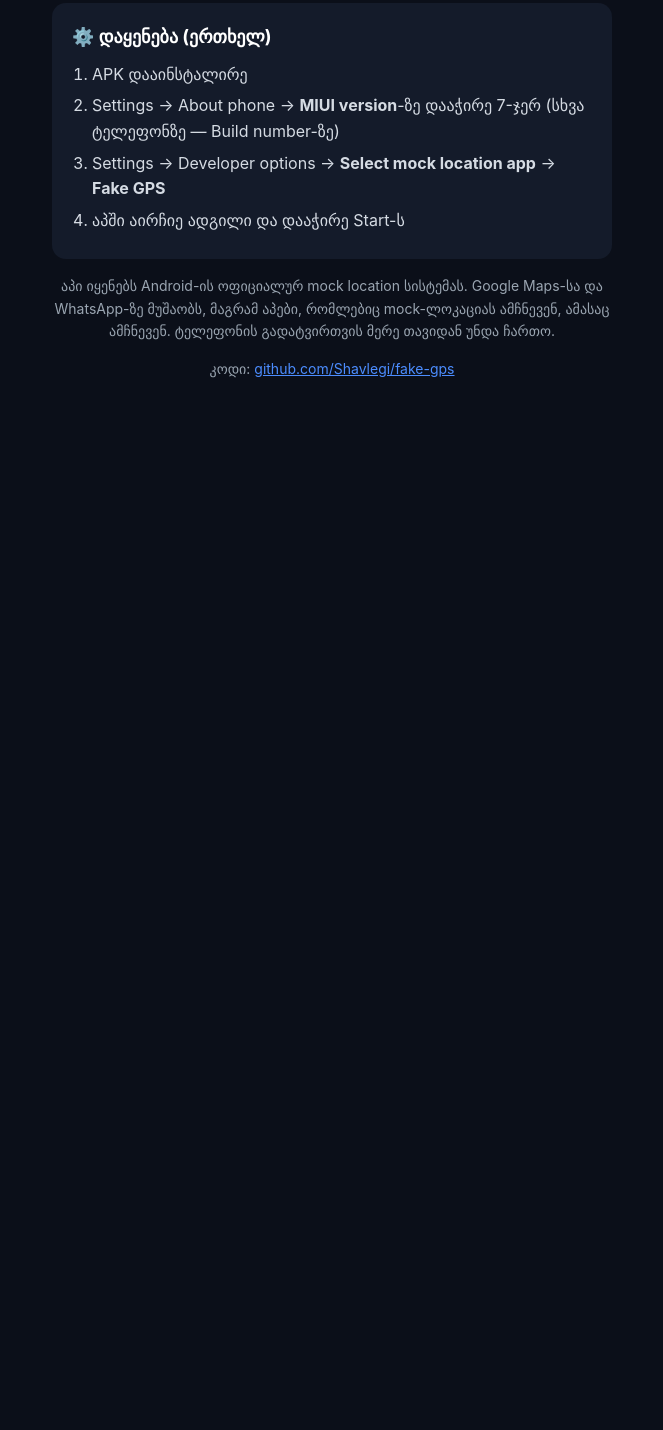
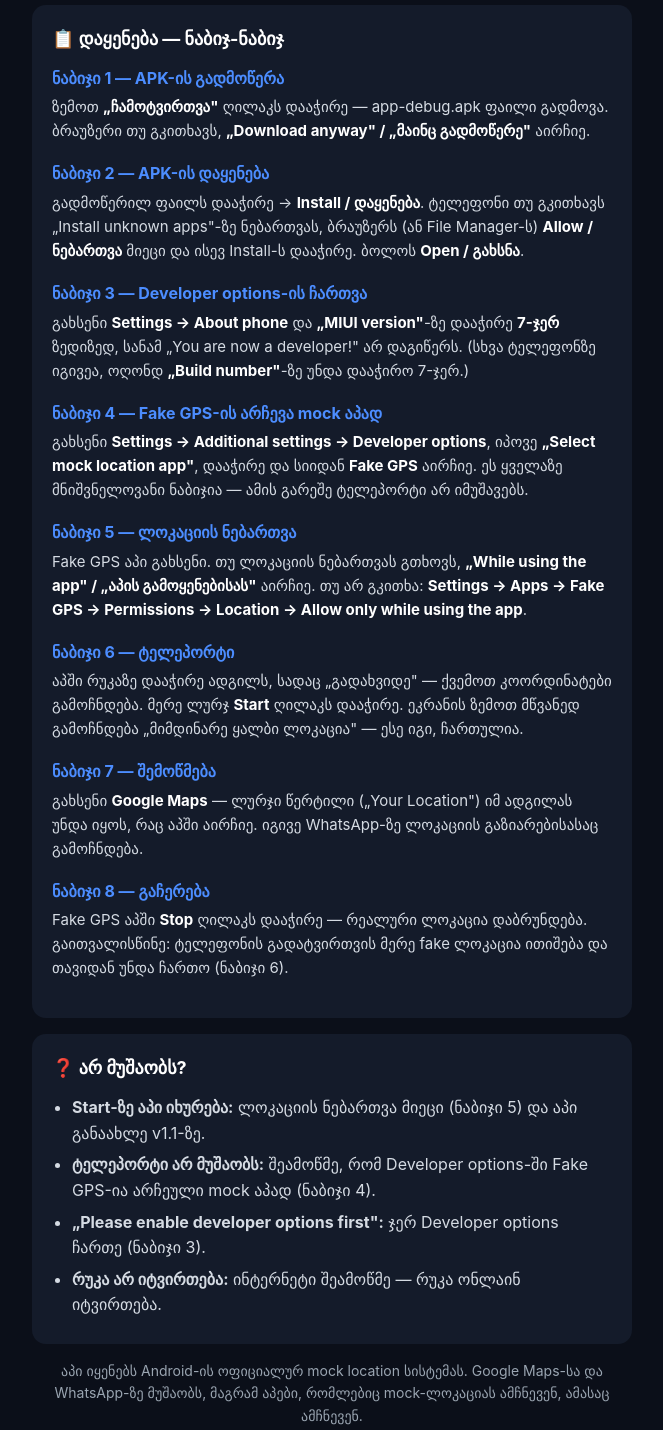
Before and after one commit to Shavlegi/fake-gps, a plain HTML site: page index.html in a window 1280 px wide. Shown: the part 665-2095 px from the top of the page, without its empty margins (308-971 px from the left). Before the commit the page ends 1094 px from the top, so only its background shows below. Drawn offline with Linux system fonts and the light colour scheme.

Commit message:
Add files via upload

```diff
--- a/index.html
+++ b/index.html
@@ -4,11 +4,11 @@
 <meta charset="UTF-8">
 <meta name="viewport" content="width=device-width, initial-scale=1.0">
 <title>Fake GPS — ჩამოტვირთვა</title>
-<meta name="description" content="მარტივი Fake GPS აპი Android-ზე — რუკაზე ადგილის არჩევა, ტელეპორტი, ფავორიტები. უფასო APK.">
+<meta name="description" content="მარტივი Fake GPS აპი Android-ზე — რუკაზე ადგილის არჩევა, ტელეპორტი, ფავორიტები. უფასო APK. დეტალური ინსტრუქცია ნაბიჯ-ნაბიჯ.">
 <style>
   * { box-sizing: border-box; margin: 0; padding: 0; }
   body { background: #0B0F19; color: #fff; font-family: -apple-system, "Segoe UI", Roboto, sans-serif; line-height: 1.6; padding: 24px 16px 48px; }
-  .wrap { max-width: 560px; margin: 0 auto; text-align: center; }
+  .wrap { max-width: 600px; margin: 0 auto; text-align: center; }
   .pin { width: 84px; height: 84px; margin: 24px auto 12px; background: #4C8DFF; border-radius: 50% 50% 50% 0; transform: rotate(-45deg); display: flex; align-items: center; justify-content: center; }
   .pin span { transform: rotate(45deg); font-size: 38px; }
   h1 { font-size: 34px; margin-bottom: 6px; }
@@ -17,9 +17,13 @@
   .dl:active { opacity: .85; }
   .ver { color: #9AA5B1; font-size: 14px; margin-bottom: 32px; }
   .card { background: #141B2A; border-radius: 14px; padding: 20px; margin-bottom: 16px; text-align: left; }
-  .card h2 { font-size: 18px; margin-bottom: 10px; }
-  .card ul, .card ol { padding-left: 20px; }
+  .card h2 { font-size: 18px; margin-bottom: 12px; }
+  .card ul { padding-left: 20px; }
   .card li { margin-bottom: 6px; color: #D5DBE3; }
+  .step { margin-bottom: 18px; }
+  .step h3 { font-size: 16px; color: #4C8DFF; margin-bottom: 4px; }
+  .step p { color: #D5DBE3; font-size: 15px; }
+  .step p b { color: #fff; }
   .note { color: #9AA5B1; font-size: 14px; }
   a.link { color: #4C8DFF; }
 </style>
@@ -45,16 +49,60 @@
   </div>
 
   <div class="card">
-    <h2>⚙️ დაყენება (ერთხელ)</h2>
-    <ol>
-      <li>APK დააინსტალირე</li>
-      <li>Settings → About phone → <b>MIUI version</b>-ზე დააჭირე 7-ჯერ (სხვა ტელეფონზე — Build number-ზე)</li>
-      <li>Settings → Developer options → <b>Select mock location app</b> → <b>Fake GPS</b></li>
-      <li>აპში აირჩიე ადგილი და დააჭირე Start-ს</li>
-    </ol>
+    <h2>📋 დაყენება — ნაბიჯ-ნაბიჯ</h2>
+
+    <div class="step">
+      <h3>ნაბიჯი 1 — APK-ის გადმოწერა</h3>
+      <p>ზემოთ <b>„ჩამოტვირთვა"</b> ღილაკს დააჭირე — app-debug.apk ფაილი გადმოვა. ბრაუზერი თუ გკითხავს, <b>„Download anyway" / „მაინც გადმოწერე"</b> აირჩიე.</p>
+    </div>
+
+    <div class="step">
+      <h3>ნაბიჯი 2 — APK-ის დაყენება</h3>
+      <p>გადმოწერილ ფაილს დააჭირე → <b>Install / დაყენება</b>. ტელეფონი თუ გკითხავს „Install unknown apps"-ზე ნებართვას, ბრაუზერს (ან File Manager-ს) <b>Allow / ნებართვა</b> მიეცი და ისევ Install-ს დააჭირე. ბოლოს <b>Open / გახსნა</b>.</p>
+    </div>
+
+    <div class="step">
+      <h3>ნაბიჯი 3 — Developer options-ის ჩართვა</h3>
+      <p>გახსენი <b>Settings → About phone</b> და <b>„MIUI version"</b>-ზე დააჭირე <b>7-ჯერ</b> ზედიზედ, სანამ „You are now a developer!" არ დაგიწერს. (სხვა ტელეფონზე იგივეა, ოღონდ <b>„Build number"</b>-ზე უნდა დააჭირო 7-ჯერ.)</p>
+    </div>
+
+    <div class="step">
+      <h3>ნაბიჯი 4 — Fake GPS-ის არჩევა mock აპად</h3>
+      <p>გახსენი <b>Settings → Additional settings → Developer options</b>, იპოვე <b>„Select mock location app"</b>, დააჭირე და სიიდან <b>Fake GPS</b> აირჩიე. ეს ყველაზე მნიშვნელოვანი ნაბიჯია — ამის გარეშე ტელეპორტი არ იმუშავებს.</p>
+    </div>
+
+    <div class="step">
+      <h3>ნაბიჯი 5 — ლოკაციის ნებართვა</h3>
+      <p>Fake GPS აპი გახსენი. თუ ლოკაციის ნებართვას გთხოვს, <b>„While using the app" / „აპის გამოყენებისას"</b> აირჩიე. თუ არ გკითხა: <b>Settings → Apps → Fake GPS → Permissions → Location → Allow only while using the app</b>.</p>
+    </div>
+
+    <div class="step">
+      <h3>ნაბიჯი 6 — ტელეპორტი</h3>
+      <p>აპში რუკაზე დააჭირე ადგილს, სადაც „გადახვიდე" — ქვემოთ კოორდინატები გამოჩნდება. მერე ლურჯ <b>Start</b> ღილაკს დააჭირე. ეკრანის ზემოთ მწვანედ გამოჩნდება „მიმდინარე ყალბი ლოკაცია" — ესე იგი, ჩართულია.</p>
+    </div>
+
+    <div class="step">
+      <h3>ნაბიჯი 7 — შემოწმება</h3>
+      <p>გახსენი <b>Google Maps</b> — ლურჯი წერტილი („Your Location") იმ ადგილას უნდა იყოს, რაც აპში აირჩიე. იგივე WhatsApp-ზე ლოკაციის გაზიარებისასაც გამოჩნდება.</p>
+    </div>
+
+    <div class="step">
+      <h3>ნაბიჯი 8 — გაჩერება</h3>
+      <p>Fake GPS აპში <b>Stop</b> ღილაკს დააჭირე — რეალური ლოკაცია დაბრუნდება. გაითვალისწინე: ტელეფონის გადატვირთვის მერე fake ლოკაცია ითიშება და თავიდან უნდა ჩართო (ნაბიჯი 6).</p>
+    </div>
   </div>
 
-  <p class="note">აპი იყენებს Android-ის ოფიციალურ mock location სისტემას. Google Maps-სა და WhatsApp-ზე მუშაობს, მაგრამ აპები, რომლებიც mock-ლოკაციას ამჩნევენ, ამასაც ამჩნევენ. ტელეფონის გადატვირთვის მერე თავიდან უნდა ჩართო.</p>
+  <div class="card">
+    <h2>❓ არ მუშაობს?</h2>
+    <ul>
+      <li><b>Start-ზე აპი იხურება:</b> ლოკაციის ნებართვა მიეცი (ნაბიჯი 5) და აპი განაახლე v1.1-ზე.</li>
+      <li><b>ტელეპორტი არ მუშაობს:</b> შეამოწმე, რომ Developer options-ში Fake GPS-ია არჩეული mock აპად (ნაბიჯი 4).</li>
+      <li><b>„Please enable developer options first":</b> ჯერ Developer options ჩართე (ნაბიჯი 3).</li>
+      <li><b>რუკა არ იტვირთება:</b> ინტერნეტი შეამოწმე — რუკა ონლაინ იტვირთება.</li>
+    </ul>
+  </div>
+
+  <p class="note">აპი იყენებს Android-ის ოფიციალურ mock location სისტემას. Google Maps-სა და WhatsApp-ზე მუშაობს, მაგრამ აპები, რომლებიც mock-ლოკაციას ამჩნევენ, ამასაც ამჩნევენ.</p>
   <p class="note" style="margin-top:16px;">კოდი: <a class="link" href="https://github.com/Shavlegi/fake-gps">github.com/Shavlegi/fake-gps</a></p>
 </div>
 </body>
```
